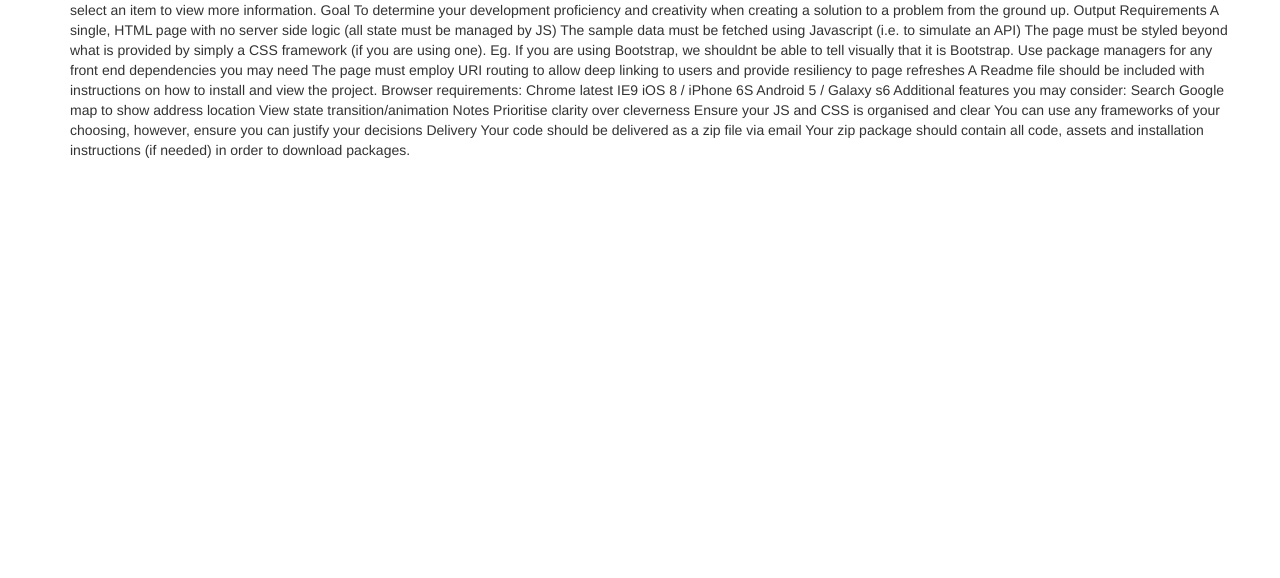
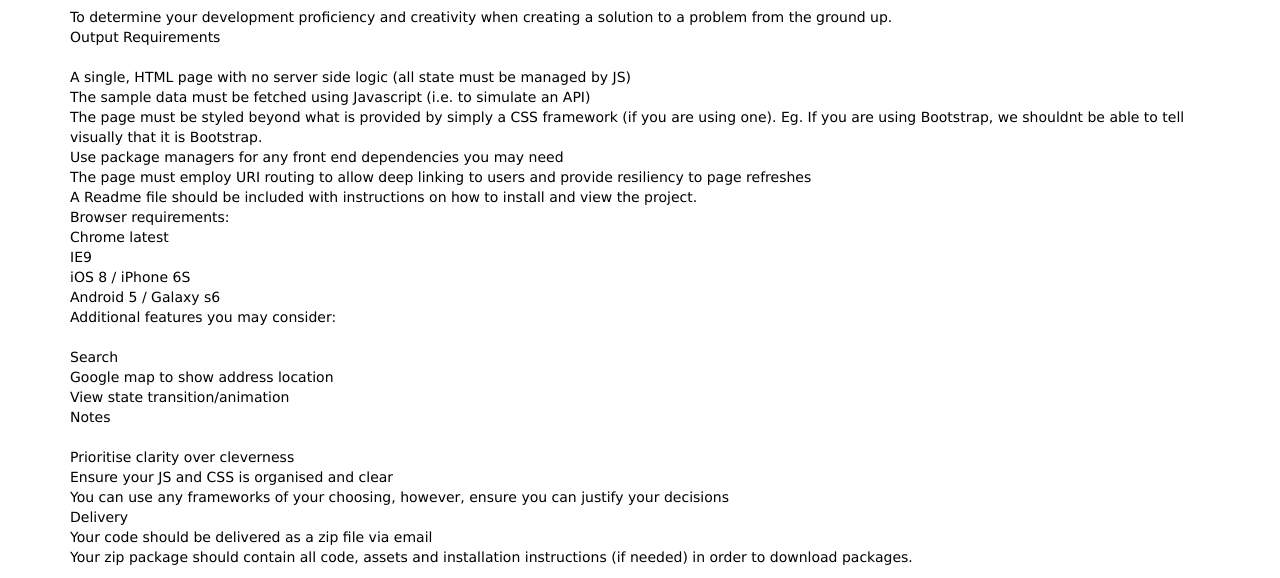
Before and after one commit to dawidpolakowski/simple-angular-catalog, a website: page index.html at #!/home in a window 1280 px wide. Shown: the part 222-800 px from the top of the page. Drawn offline with Linux system fonts and the light colour scheme; some packages are replaced by stand-ins of ours.

Commit message:
Rebuild app structure and final changes
Working with app configuration and animations

```diff
--- a/app/app.css
+++ b/app/app.css
@@ -1,3 +1,8 @@
+html * {
+    color: #000 !important;
+    font-family: Verdana !important;
+}
+
 .sac-button-sort {
     padding: 6px;
     background-color: whitesmoke;
--- a/views/home.html
+++ b/views/home.html
@@ -4,14 +4,22 @@
 
         <h1>Welcome in simple-angular-catalog Application</h1>
 
-        <h2>Overview</h2>
-         Build an interactive user directory Create an interface that allows a user to view user data (sample data is attached). The interface should allow a visitor to browse a list of names and then select an item to view more information. Goal To determine
-        your development proficiency and creativity when creating a solution to a problem from the ground up. Output Requirements A single, HTML page with no server side logic (all state must be managed by JS) The sample data must be fetched using Javascript
-        (i.e. to simulate an API) The page must be styled beyond what is provided by simply a CSS framework (if you are using one). Eg. If you are using Bootstrap, we shouldnt be able to tell visually that it is Bootstrap. Use package managers for any
-        front end dependencies you may need The page must employ URI routing to allow deep linking to users and provide resiliency to page refreshes A Readme file should be included with instructions on how to install and view the project. Browser requirements:
-        Chrome latest IE9 iOS 8 / iPhone 6S Android 5 / Galaxy s6 Additional features you may consider: Search Google map to show address location View state transition/animation Notes Prioritise clarity over cleverness Ensure your JS and CSS is organised
-        and clear You can use any frameworks of your choosing, however, ensure you can justify your decisions Delivery Your code should be delivered as a zip file via email Your zip package should contain all code, assets and installation instructions
-        (if needed) in order to download packages.
+        Build an interactive user directory<br> Create an interface that allows a user to view user data (sample data is attached). The interface should allow a visitor to browse a list of names and then select an item to view more information. Goal
+        <br>
+        <br> To determine your development proficiency and creativity when creating a solution to a problem from the ground up.<br> Output Requirements<br>
+        <br> A single, HTML page with no server side logic (all state must be managed by JS)<br> The sample data must be fetched using Javascript (i.e. to simulate an API)<br> The page must be styled beyond what is provided by simply a CSS framework (if
+        you are using one). Eg. If you are using Bootstrap, we shouldnt be able to tell visually that it is Bootstrap.<br> Use package managers for any front end dependencies you may need<br> The page must employ URI routing to allow deep linking to users
+        and provide resiliency to page refreshes<br> A Readme file should be included with instructions on how to install and view the project.<br> Browser requirements:<br> Chrome latest<br> IE9
+        <br> iOS 8 / iPhone 6S<br> Android 5 / Galaxy s6<br> Additional features you may consider:<br>
+        <br> Search
+        <br> Google map to show address location<br> View state transition/animation<br> Notes
+        <br>
+        <br> Prioritise clarity over cleverness<br> Ensure your JS and CSS is organised and clear<br> You can use any frameworks of your choosing, however, ensure you can justify your decisions<br> Delivery
+        <br> Your code should be delivered as a zip file via email<br> Your zip package should contain all code, assets and installation instructions (if needed) in order to download packages.<br>
+
+
+
+
 
     </div>
 </div>
```
Also changed, not shown: package.json (added, +34 -0 lines), README.md, 1 other file.
